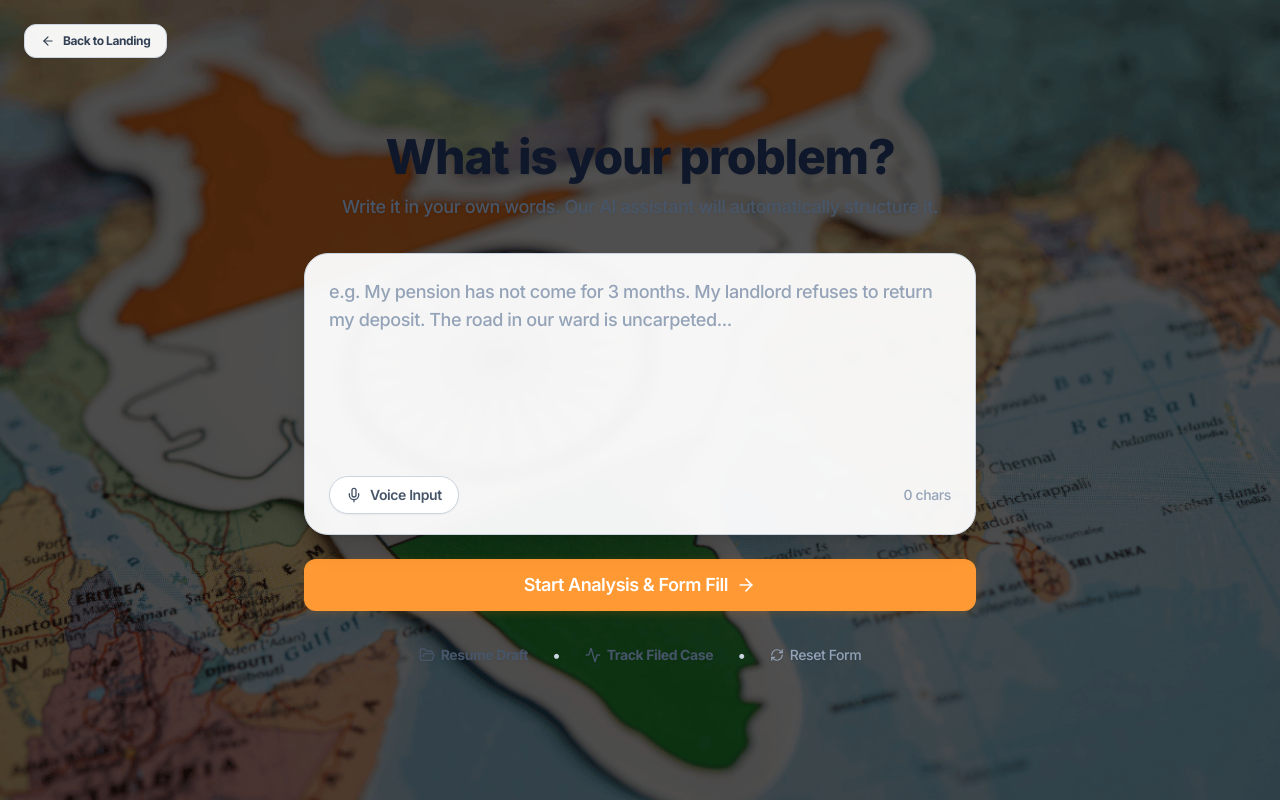
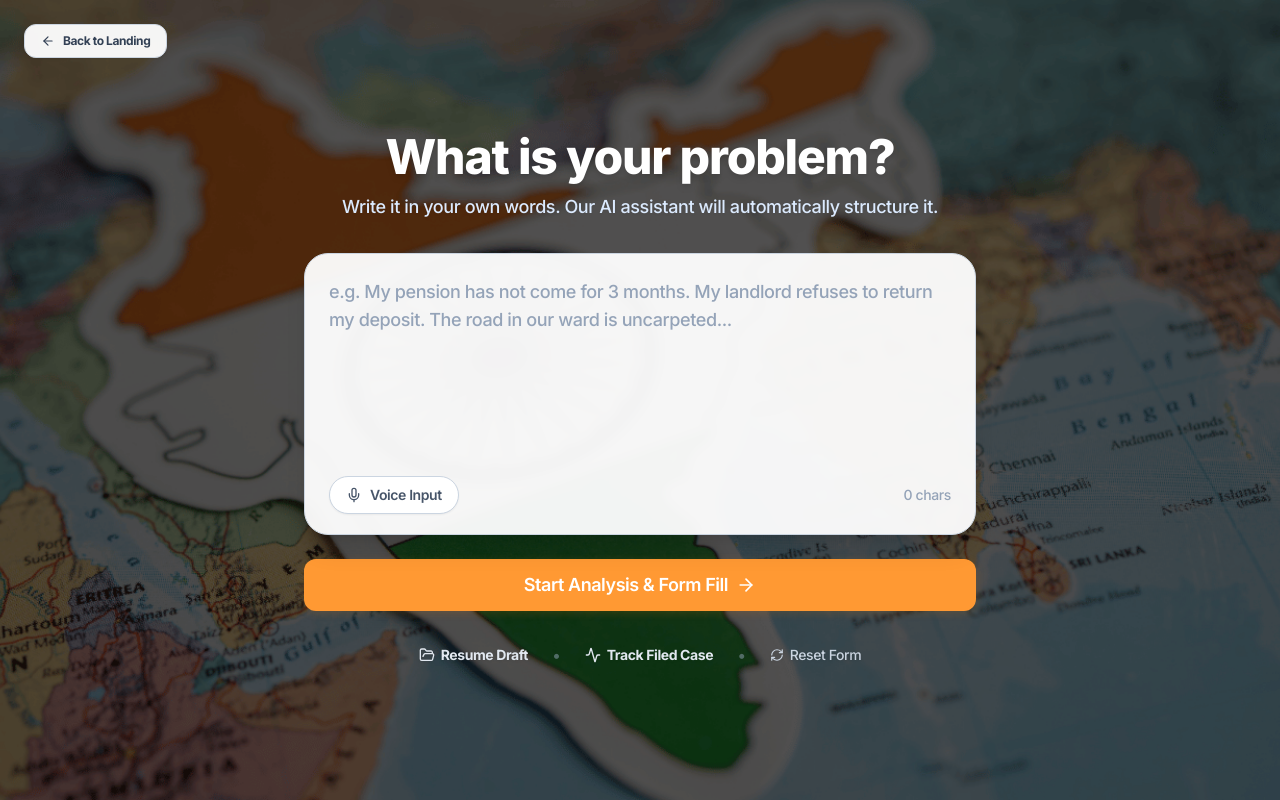
Before and after one commit to Manipal-Map/JanAdhikar-v2, a Next.js app: page /dashboard in a window 1280 px wide. Built offline with nearby package versions, Linux system fonts and the light colour scheme; no server answers.

Commit message:
Update styles and text colors in GatewayView

```diff
--- a/views/GatewayView.tsx
+++ b/views/GatewayView.tsx
@@ -103,7 +103,7 @@ export default function GatewayView() {
 
   return (
     <div
-      className="min-h-screen flex flex-col items-center justify-center p-4 relative overflow-hidden bg-cover bg-center bg-no-repeat text-ashoka-navy font-sans tracking-tight"
+      className="min-h-screen flex flex-col items-center justify-center p-4 relative overflow-hidden bg-cover bg-center bg-no-repeat text-slate-200 font-sans tracking-tight"
       style={{ backgroundImage: "url('/bg.image.png')" }}
     >
       <div className="absolute top-6 left-6 z-20">
@@ -122,7 +122,7 @@ export default function GatewayView() {
             initial={{ opacity: 0 }}
             animate={{ opacity: 1 }}
             exit={{ opacity: 0 }}
-            className="fixed inset-0 z-50 flex items-center justify-center bg-ashoka-navy/40 backdrop-blur-sm p-4"
+            className="fixed inset-0 z-50 flex items-center justify-center bg-ashoka-navy/60 backdrop-blur-md p-4"
           >
             <motion.div
               initial={{ scale: 0.95, y: 20 }}
@@ -215,8 +215,8 @@ export default function GatewayView() {
       <AnimatePresence mode="wait">
         {!resumeMode && !isResumeNavigating ? (
           <motion.div key="main" initial={{ opacity: 0, y: 10 }} animate={{ opacity: 1, y: 0 }} exit={{ opacity: 0, y: -10 }} className="w-full max-w-2xl text-center z-10">
-            <h1 className="text-4xl sm:text-5xl font-extrabold text-ashoka-navy mb-3 tracking-tight drop-shadow-sm">What is your problem?</h1>
-            <p className="text-lg text-slate-600 mb-8 font-medium drop-shadow-sm">Write it in your own words. Our AI assistant will automatically structure it.</p>
+            <h1 className="text-4xl sm:text-5xl font-extrabold text-white mb-3 tracking-tight drop-shadow-md">What is your problem?</h1>
+            <p className="text-lg text-blue-100 mb-8 font-medium drop-shadow-sm">Write it in your own words. Our AI assistant will automatically structure it.</p>
 
             <div className="bg-white/95 backdrop-blur-sm border border-slate-300 rounded-3xl shadow-xl mb-6 text-left">
               <textarea
@@ -244,15 +244,15 @@ export default function GatewayView() {
             </button>
 
             <div className="mt-8 flex flex-col sm:flex-row items-center justify-center gap-4 sm:gap-6 px-2">
-              <button onClick={() => setResumeMode(true)} className="text-slate-600 font-bold text-sm hover:text-ashoka-navy transition cursor-pointer flex items-center gap-1.5 drop-shadow-sm">
+              <button onClick={() => setResumeMode(true)} className="text-slate-200 font-bold text-sm hover:text-white transition cursor-pointer flex items-center gap-1.5 drop-shadow-sm">
                 <FolderOpen size={16} /> Resume Draft
               </button>
-              <span className="hidden sm:block text-slate-300">•</span>
-              <Link href="/track" className="text-slate-600 font-bold text-sm hover:text-emerald-700 transition cursor-pointer flex items-center gap-1.5 drop-shadow-sm">
+              <span className="hidden sm:block text-slate-400/50">•</span>
+              <Link href="/track" className="text-slate-200 font-bold text-sm hover:text-white transition cursor-pointer flex items-center gap-1.5 drop-shadow-sm">
                 <Activity size={16} /> Track Filed Case
               </Link>
-              <span className="hidden sm:block text-slate-300">•</span>
-              <button onClick={() => window.location.reload()} className="text-slate-400 flex items-center gap-1.5 text-sm font-medium hover:text-ashoka-navy transition cursor-pointer drop-shadow-sm">
+              <span className="hidden sm:block text-slate-400/50">•</span>
+              <button onClick={() => window.location.reload()} className="text-slate-300 flex items-center gap-1.5 text-sm font-medium hover:text-white transition cursor-pointer drop-shadow-sm">
                 <RefreshCw size={14}/> Reset Form
               </button>
             </div>
```
